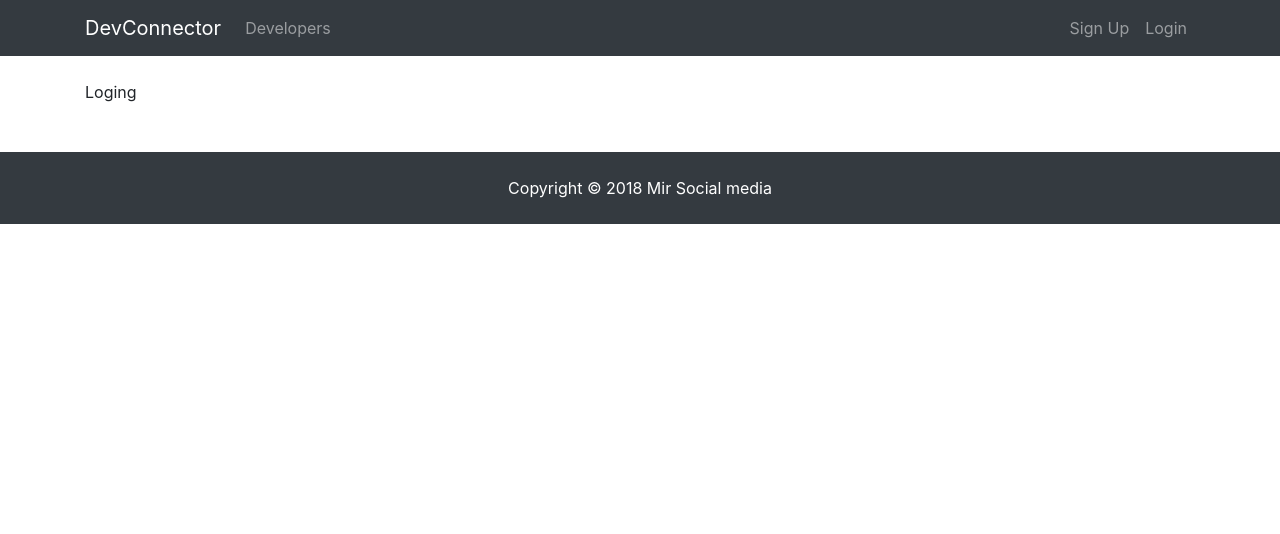
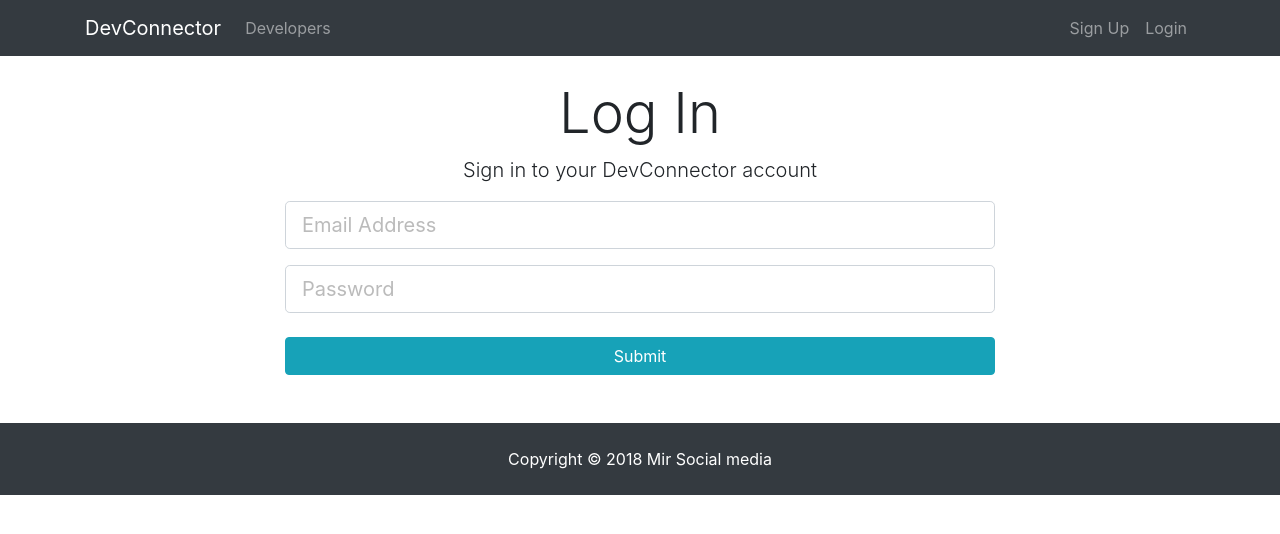
Before and after one commit to numbing/social-media, a React (Create React App) app in the folder client/: page /login in a window 1280 px wide. Shown: the top 534 px of the page. Built offline with nearby package versions, Linux system fonts and the light colour scheme.

Commit message:
log in and register logic added

```diff
--- a/client/src/components/auth/Login.js
+++ b/client/src/components/auth/Login.js
@@ -1,8 +1,68 @@
 import React, { Component } from "react";
 
 class Login extends Component {
+  constructor() {
+    super();
+    this.state = {
+      email: "",
+      password: "",
+      errors: {}
+    };
+  }
+  onChange = e => {
+    this.setState({
+      [e.target.name]: e.target.value
+    });
+  };
+
+  onSubmit = e => {
+    e.preventDefault();
+
+    const user = {
+      email: this.state.email,
+      password: this.state.password
+    };
+    console.log(user);
+  };
+
   render() {
-    return <div>Loging</div>;
+    return (
+      <div className="login">
+        <div className="container">
+          <div className="row">
+            <div className="col-md-8 m-auto">
+              <h1 className="display-4 text-center">Log In</h1>
+              <p className="lead text-center">
+                Sign in to your DevConnector account
+              </p>
+              <form onSubmit={this.onSubmit}>
+                <div className="form-group">
+                  <input
+                    type="email"
+                    className="form-control form-control-lg"
+                    placeholder="Email Address"
+                    name="email"
+                    value={this.state.email}
+                    onChange={this.onChange}
+                  />
+                </div>
+                <div className="form-group">
+                  <input
+                    type="password"
+                    className="form-control form-control-lg"
+                    placeholder="Password"
+                    name="password"
+                    value={this.state.password}
+                    onChange={this.onChange}
+                  />
+                </div>
+                <input type="submit" className="btn btn-info btn-block mt-4" />
+              </form>
+            </div>
+          </div>
+        </div>
+      </div>
+    );
   }
 }
 
--- a/client/src/components/auth/Register.js
+++ b/client/src/components/auth/Register.js
@@ -17,6 +17,17 @@
       [e.target.name]: e.target.value
     });
   };
+  onSubmit = e => {
+    e.preventDefault();
+
+    const newUser = {
+      name: this.state.name,
+      email: this.state.email,
+      password: this.state.password,
+      password2: this.state.password2
+    };
+    console.log(newUser);
+  };
 
   render() {
     return (
@@ -28,7 +39,7 @@
               <p className="lead text-center">
                 Create your DevConnector account
               </p>
-              <form action="create-profile.html">
+              <form onSubmit={this.onSubmit}>
                 <div className="form-group">
                   <input
                     type="text"
@@ -48,8 +59,8 @@
                     value={this.state.email}
                     onChange={this.onChange}
                   />
-                  <small classNameName="form-text text-muted">
-                    This site uses Gravatar so if you want a profile image, use
+                  <small className="form-text text-muted">
+                    This site uses Gravatar so if you want a profile image, usea
                     a Gravatar email
                   </small>
                 </div>
```
